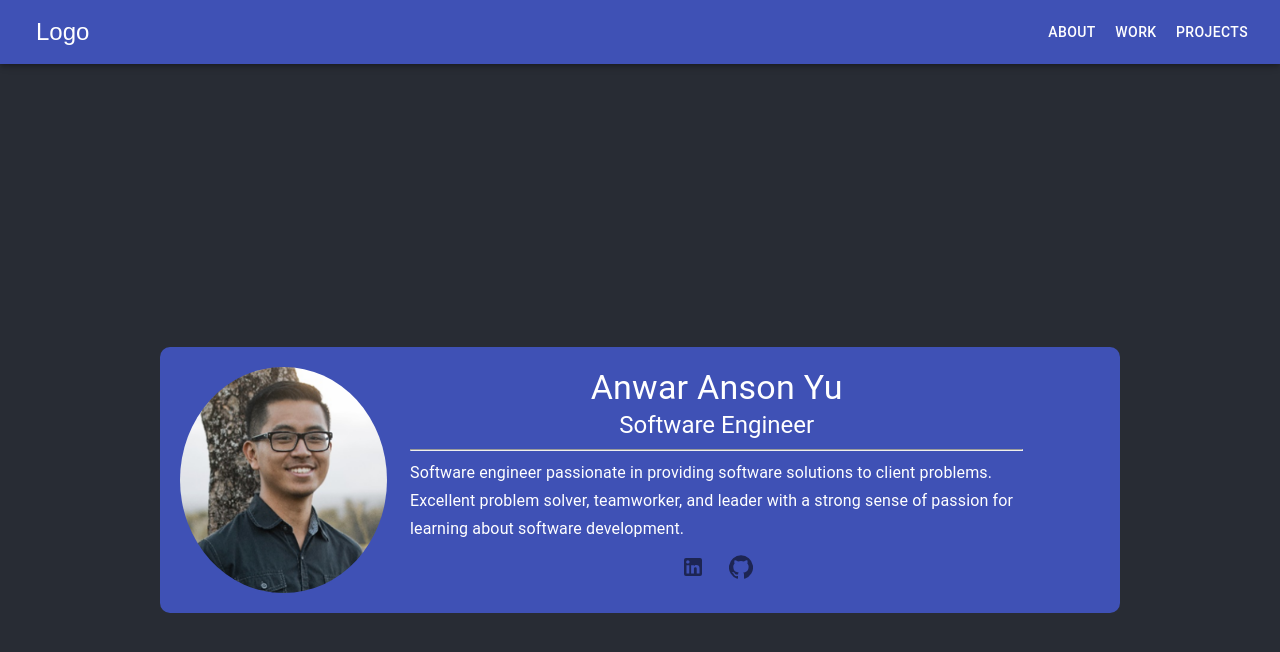
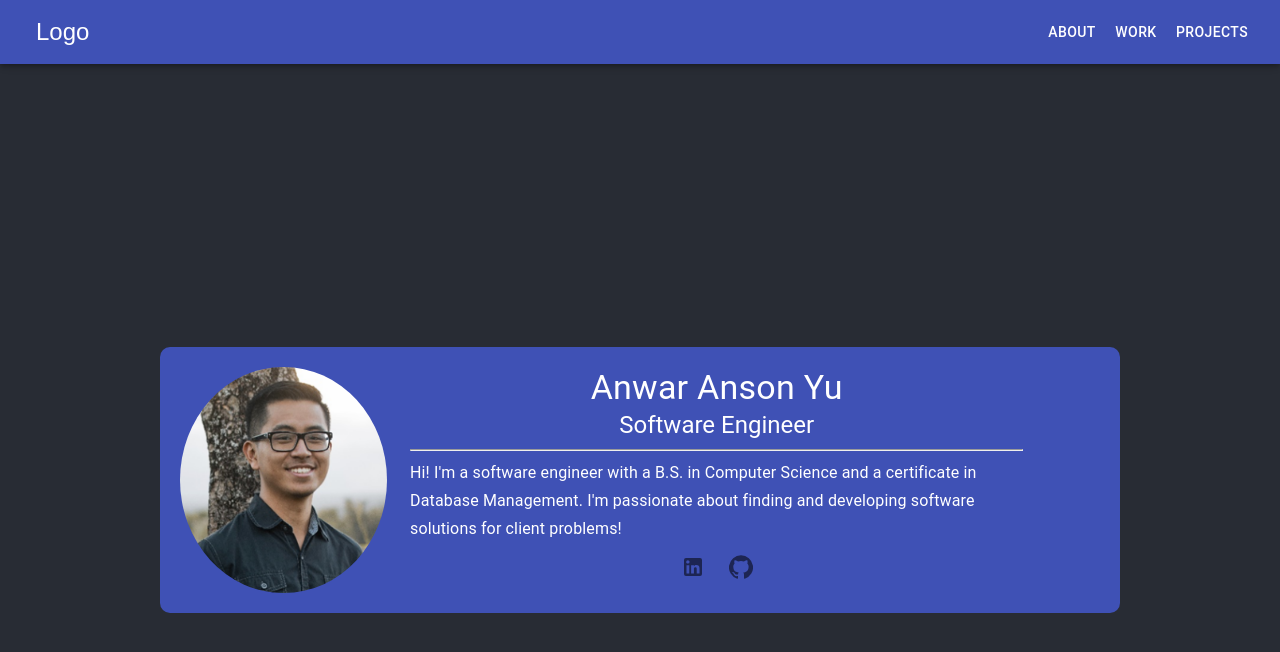
Before and after one commit to Ansonyu808/personal-website, a React (Create React App) app: page / in a window 1280 px wide. Shown: the top 652 px of the page. Built offline with nearby package versions, Linux system fonts and the light colour scheme.

Commit message:
Made the topbar dissapear depending on the scroll

```diff
--- a/src/components/About.js
+++ b/src/components/About.js
@@ -31,10 +31,9 @@ class About extends Component {
             className="flex flex-horizontal-center"
             variant="subtitle1"
           >
-            Software engineer passionate in providing software solutions to
-            client problems. Excellent problem solver, teamworker, and leader
-            with a strong sense of passion for learning about software
-            development.
+            Hi! I'm a software engineer with a B.S. in Computer Science and a
+            certificate in Database Management. I'm passionate about finding and
+            developing software solutions for client problems!
           </Typography>
           <div className="flex flex-horizontal-center">
             <IconButton
--- a/src/components/Topbar.js
+++ b/src/components/Topbar.js
@@ -1,10 +1,26 @@
 import { AppBar, Toolbar, IconButton, Button } from "@material-ui/core";
 import React, { Component } from "react";
 
+let scrollY = 0;
 class Topbar extends Component {
+  componentDidMount = () => {
+    window.addEventListener("scroll", this.handleScroll);
+  };
+  handleScroll = (event) => {
+    if (scrollY > window.scrollY) {
+      document.getElementById("topbar").style.visibility = "visible";
+    } else if (scrollY > 30) {
+      document.getElementById("topbar").style.visibility = "hidden";
+    }
+    scrollY = window.scrollY;
+  };
+  componentWillUnmount = () => {
+    window.removeEventListener("scroll", this.handleScroll);
+  };
+
   render() {
     return (
-      <AppBar>
+      <AppBar id="topbar">
         <Toolbar>
           <IconButton style={{ color: "white" }}>Logo</IconButton>
           <div className="emptySpace"></div>
```
